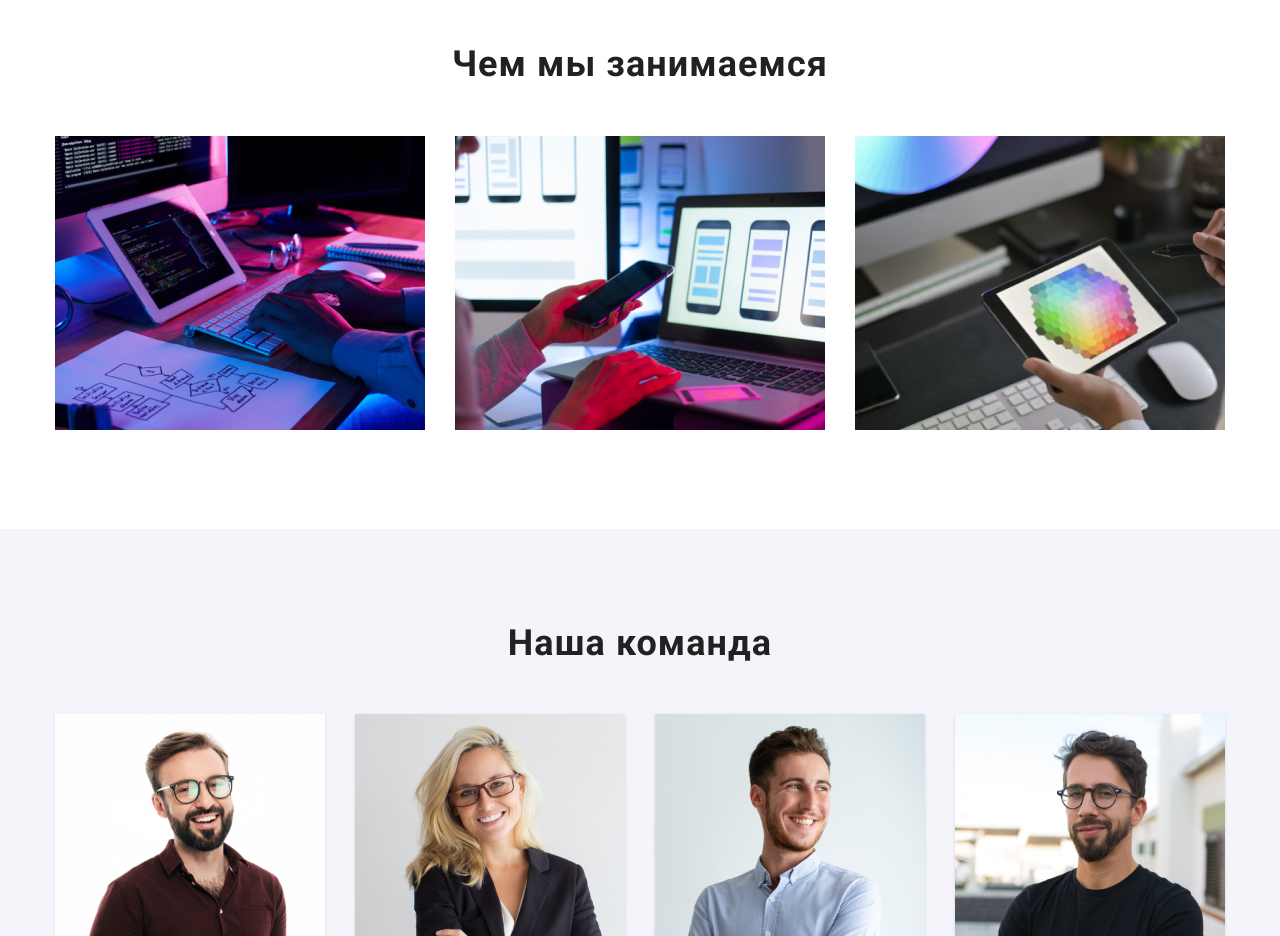
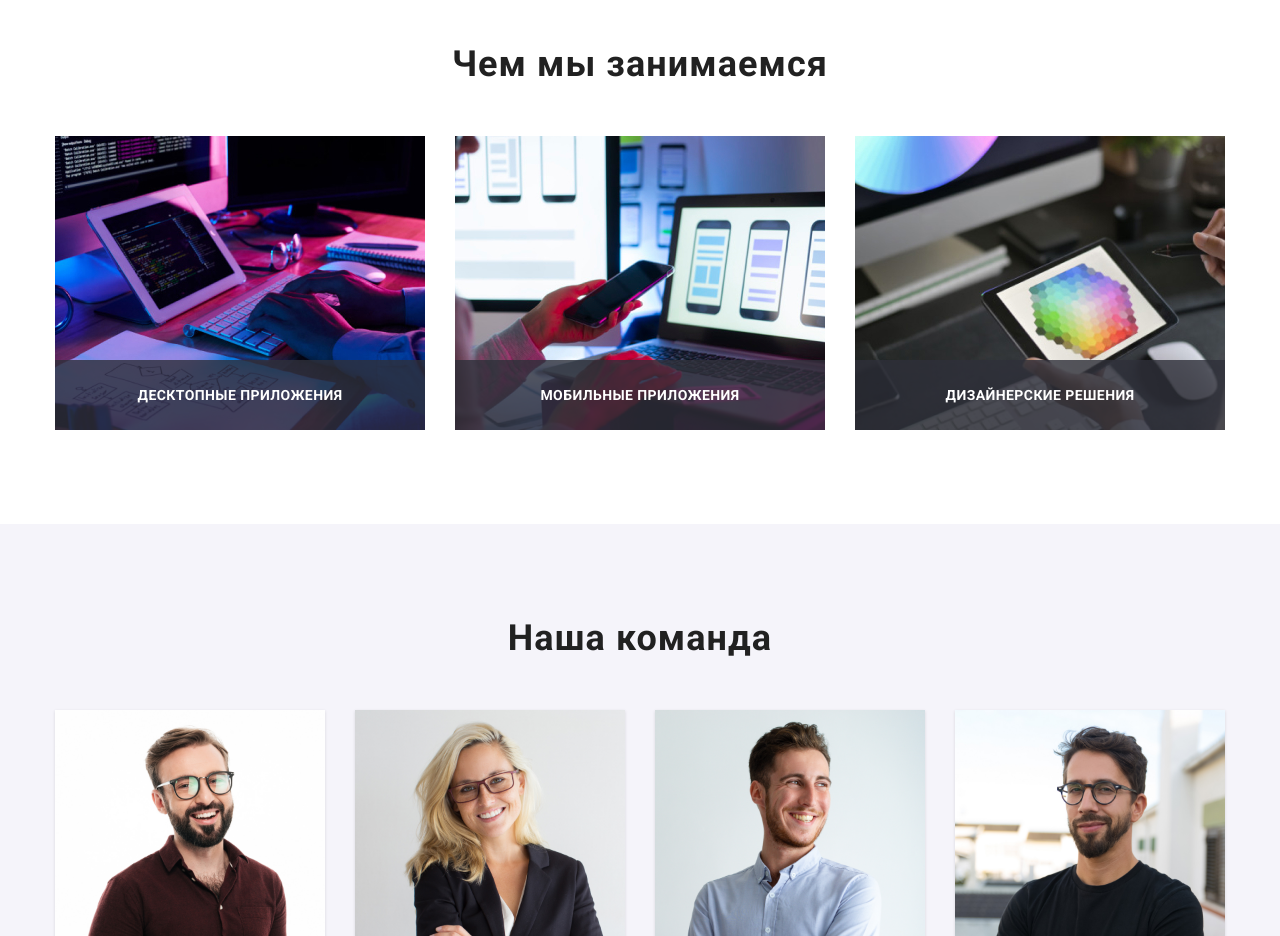
Before and after one commit to Maksym-Tykhonenko/goit-markup-hw-05, a plain HTML site: page index.html in a window 1280 px wide. Shown: the part 1080-2016 px from the top of the page. Drawn offline with nearby package versions, Linux system fonts and the light colour scheme.

Commit message:
секція чим ми займаємось

```diff
--- a/css/styles.css
+++ b/css/styles.css
@@ -250,6 +250,35 @@ fill: var(--text-color);
   display: flex;
   justify-content: space-between;
 }
+.busines-item {
+  position: relative;
+}
+
+
+.box-titel {
+position: absolute;
+bottom: 0;
+width: 370px;
+height: 70px;
+background: rgba(47, 48, 58, 0.8);
+display: flex;
+justify-content: center;
+align-items: center;
+}
+.busines-title {
+font-size: 14px;
+font-weight: 700;
+line-height: 1.14px;
+letter-spacing: 0.03em;
+text-align: center;
+color: rgba(255, 255, 255, 1);
+text-transform: uppercase;
+}
+.biz-img {
+  display: block;
+}
+
+
 /*main team*/
 .team-item {
   width: 270px;
--- a/index.html
+++ b/index.html
@@ -99,9 +99,24 @@
             <div class="container">
                <h2 class="section-title">Чем мы занимаемся</h2>
                <ul class="list business-list">
-                   <li><a href=""><img src="./images/box_1.jpg" alt="фото 1" width="370"></a></li>
-                   <li><a href=""><img src="./images/box_2.jpg" alt="фото 2" width="370"></a></li>
-                   <li><a href=""><img src="./images/box_3.jpg" alt="фото 3" width="370"></a></li>
+                   <li class="busines-item">
+                       <a href=""><img class="biz-img" src="./images/box_1.jpg" alt="фото 1" width="370"></a>
+                       <div class="box-titel">
+                           <h3 class="busines-title">Десктопные приложения</h3>
+                       </div>
+                   </li>
+                   <li class="busines-item">
+                       <a href=""><img class="biz-img" src="./images/box_2.jpg" alt="фото 2" width="370"></a>
+                       <div class="box-titel">
+                           <h3 class="busines-title">Мобильные приложения</h3>
+                       </div>
+                   </li>
+                   <li class="busines-item">
+                       <a href=""><img class="biz-img" src="./images/box_3.jpg" alt="фото 3" width="370"></a>
+                       <div class="box-titel">
+                           <h3 class="busines-title">Дизайнерские решения</h3>
+                       </div>
+                   </li>
                </ul>
             </div>
         </section>
```
